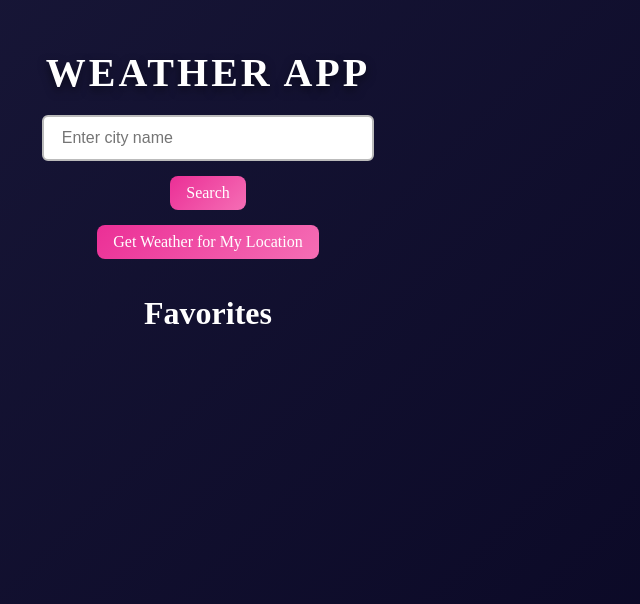
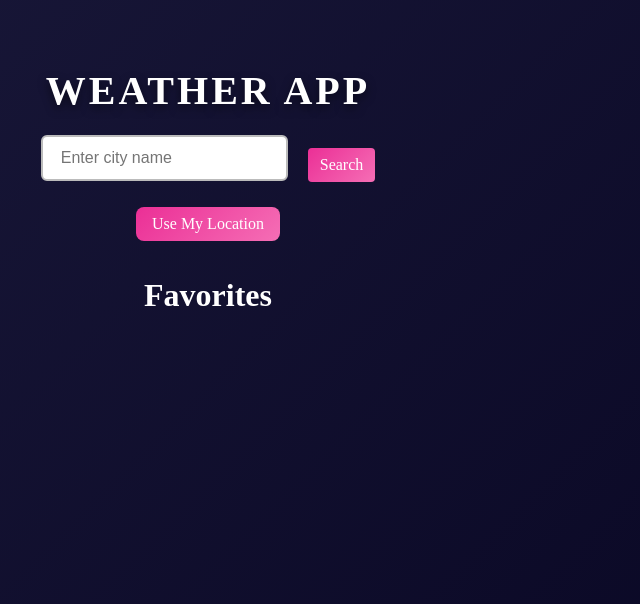
Before and after one commit to AisuluuSharipova/weather-app, a React (Vite) app: page / in a window 1280 px wide. Shown: the part 196-800 px from the top of the page, without its empty margins (432-1072 px from the left). Built offline with nearby package versions, Linux system fonts and the light colour scheme.

Commit message:
Some bugs fixed

```diff
--- a/src/App.css
+++ b/src/App.css
@@ -32,6 +32,12 @@ h1 {
   text-shadow: 0 4px 10px rgba(0, 0, 0, 0.5);
 }
 
+h2 {
+  font-size: 32px;
+  margin-top: 30px;
+  color: #fff;
+}
+
 button {
   padding: 8px 16px;
   background: linear-gradient(135deg, #eb2f96, #f56eb5);
@@ -54,10 +60,33 @@ button:active {
   transform: translateY(2px);
 }
 
-h2 {
-  font-size: 32px;
-  margin-top: 30px;
-  color: #fff;
+.search-container {
+  display: flex;
+  align-items: center;
+  gap: 10px;
+  margin: 10px 0;
+}
+
+.search-input {
+  padding: 8px;
+  font-size: 16px;
+  border: 1px solid #ccc;
+  border-radius: 4px;
+  width: 250px;
+}
+
+.search-button {
+  padding: 8px 12px;
+  font-size: 16px;
+  background-color: #007bff;
+  color: white;
+  border: none;
+  border-radius: 4px;
+  cursor: pointer;
+}
+
+.search-button:hover {
+  background-color: #0056b3;
 }
 
 ul {
@@ -97,7 +126,6 @@ ul li span:nth-child(2) {
   cursor: pointer;
   font-size: 14px;
   transition: background-color 0.3s ease, transform 0.2s ease, box-shadow 0.3s ease;
-  padding: 8px 16px;
 }
 
 ul li span:nth-child(2):hover {
@@ -127,14 +155,6 @@ ul li span:nth-child(2):active {
 .forecast-container:hover {
   transform: translateY(-6px);
   box-shadow: 0 12px 24px rgba(0, 0, 0, 0.35);
-}
-
-.search-container {
-  display: flex;
-  justify-content: center;
-  align-items: center;
-  margin-top: 15px;
-  width: 100%;
 }
 
 input[type="text"] {
@@ -167,8 +187,13 @@ input[type="text"]:focus {
 }
 
 @keyframes spin {
-  0% { transform: rotate(0deg); }
-  100% { transform: rotate(360deg); }
+  0% {
+    transform: rotate(0deg);
+  }
+
+  100% {
+    transform: rotate(360deg);
+  }
 }
 
 @media (max-width: 768px) {
--- a/src/App.jsx
+++ b/src/App.jsx
@@ -17,17 +17,34 @@ const App = () => {
     setError(null);
     setWeather(null);
     setLoading(true);
+
     try {
       const apiKey = import.meta.env.VITE_OPENWEATHER_API_KEY;
-      const response = await axios.get(
+      const weatherResponse = await axios.get(
         `https://api.openweathermap.org/data/2.5/weather?q=${city}&units=metric&appid=${apiKey}`
       );
-      setWeather(response.data);
+
+      setWeather(weatherResponse.data);
       fetchForecast(city);
     } catch (err) {
-      setError('City not found');
+      setError('Invalid city name');
     } finally {
       setLoading(false);
+    }
+  };
+
+  const fetchForecast = async (city) => {
+    setError(null);
+
+    try {
+      const apiKey = import.meta.env.VITE_OPENWEATHER_API_KEY;
+      const forecastResponse = await axios.get(
+        `https://api.openweathermap.org/data/2.5/forecast?q=${city}&units=metric&appid=${apiKey}`
+      );
+
+      setForecast(forecastResponse.data.list);
+    } catch (err) {
+      setError('Unable to fetch forecast');
     }
   };
 
@@ -50,44 +67,29 @@ const App = () => {
     if (savedFavorites) setFavorites(savedFavorites);
   }, []);
 
-  const fetchWeatherByLocation = () => {
+  const geolocationWeather = () => {
     if (navigator.geolocation) {
       navigator.geolocation.getCurrentPosition(async (position) => {
         const { latitude, longitude } = position.coords;
         const apiKey = import.meta.env.VITE_OPENWEATHER_API_KEY;
-        try {
-          const response = await axios.get(
-            `https://api.openweathermap.org/data/2.5/weather?lat=${latitude}&lon=${longitude}&units=metric&appid=${apiKey}`
-          );
-          setWeather(response.data);
-          fetchForecast(response.data.name);
-        } catch (err) {
-          setError('Unable to fetch weather for your location');
-        }
+        const response = await axios.get(
+          `https://api.openweathermap.org/data/2.5/weather?lat=${latitude}&lon=${longitude}&units=metric&appid=${apiKey}`
+        );
+
+        setWeather(response.data);
+        fetchForecast(response.data.name);
       });
     } else {
-      setError('Geolocation is not supported by your browser');
+      setError('Geolocation not supported');
     }
   };
-
-  const fetchForecast = async (city) => {
-    setError(null);
-    try {
-      const apiKey = import.meta.env.VITE_OPENWEATHER_API_KEY;
-      const response = await axios.get(
-        `https://api.openweathermap.org/data/2.5/forecast?q=${city}&units=metric&appid=${apiKey}`
-      );
-      setForecast(response.data.list);
-    } catch (err) {
-      setError('Unable to fetch forecast');
-    }
-  }
 
   return (
     <div className="app">
       <h1>Weather App</h1>
+
       <WeatherSearch onSearch={fetchWeather} />
-      <button onClick={fetchWeatherByLocation}>Get Weather for My Location</button>
+      <button onClick={geolocationWeather}>Use My Location</button>
 
       {loading && <LoadingSpinner />}
 
@@ -107,12 +109,18 @@ const App = () => {
         {favorites.map((city, index) => (
           <li key={index}>
             <span>{city}</span>
-            <span
-              style={{ marginLeft: '10px', cursor: 'pointer', color: '#f56eb5' }}
+            <button
+              style={{ marginLeft: '10px' }}
+              onClick={() => fetchWeather(city)}
+            >
+              View Weather
+            </button>
+            <button
+              style={{ marginLeft: '10px' }}
               onClick={() => removeFavorite(city)}
             >
               Remove
-            </span>
+            </button>
           </li>
         ))}
       </ul>
--- a/src/components/WeatherSearch.jsx
+++ b/src/components/WeatherSearch.jsx
@@ -3,21 +3,25 @@ import React, { useState } from 'react';
 const WeatherSearch = ({ onSearch }) => {
   const [city, setCity] = useState('');
 
-  const handleSearch = () => {
-    if (city.trim()) {
+  const handleSubmit = () => {
+    if (city.trim() !== '') {
       onSearch(city);
+      setCity('');
     }
   };
 
   return (
-    <div>
+    <div className="search-container">
       <input
         type="text"
-        placeholder="Enter city name"
         value={city}
         onChange={(e) => setCity(e.target.value)}
+        placeholder="Enter city name"
+        className="search-input"
       />
-      <button onClick={handleSearch}>Search</button>
+      <button onClick={handleSubmit} className="search-button">
+        Search
+      </button>
     </div>
   );
 };
```
